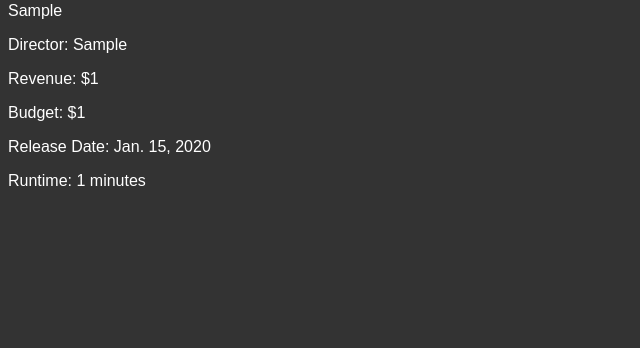
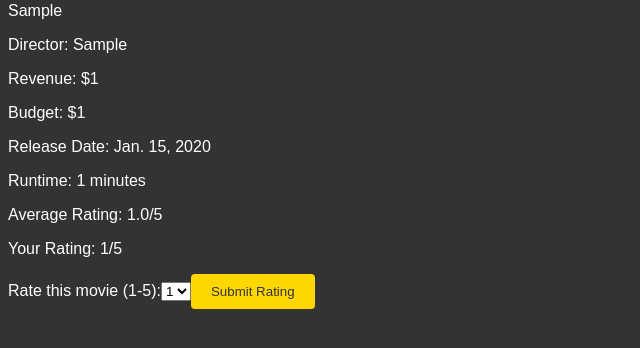
Before and after one commit to tahirkhan54321/Movie-Recommendation-Python, a Django app: page /movie/1 in a window 1280 px wide. Shown: the part 175-523 px from the top of the page, without its empty margins (0-640 px from the left). Run offline with Django 5.2, Linux system fonts and the light colour scheme; a user stored in the database is signed in; tables that the repository leaves empty hold one stand-in row (values such as "Sample post").

Commit message:
Added rating to movie_details Fixed updating problems for your rating and average rating

```diff
--- a/base/templates/movie_details.html
+++ b/base/templates/movie_details.html
@@ -31,6 +31,20 @@
     <p>Budget: ${{movie.budget}}</p>
     <p>Release Date: {{movie.release_date}}</p>
     <p>Runtime: {{movie.runtime}} minutes</p>
+    <p>Average Rating: {% if average_rating %}{{ average_rating|floatformat:1 }}/5{% else %}Not rated yet{% endif %}</p>
+    {% if user.is_authenticated %}
+        <p>Your Rating: {% if user_rating %}{{ user_rating }}/5 {% else %} You haven't rated this movie yet. {% endif %}</p>
+        <form method="post">
+            {% csrf_token %}
+            <label for="rating">Rate this movie (1-5):</label>
+            <select name="rating" id="rating">
+                {% for i in '12345' %}
+                    <option value="{{ i }}" {% if user_rating == i %}selected{% endif %}>{{ i }}</option>
+                {% endfor %}
+            </select>
+            <button type="submit">Submit Rating</button>
+        </form>
+    {% endif %}
 
 </body>
 </html>
--- a/base/views.py
+++ b/base/views.py
@@ -1,15 +1,17 @@
 # This file contains the Python functions (views) that handle HTTP requests and return responses,
 # such as rendering templates or returning JSON data.
 
+import re
+from django.shortcuts import render, redirect, get_object_or_404
+from django.db.models import Avg
+from django.http import HttpResponseRedirect
 from django.contrib import messages # for error messages
-from django.shortcuts import render, redirect, get_object_or_404
-from .forms import MovieForm, CreateUserForm
-import re
-from .utils import initialize_tfidf, find_similar_movies
 from django.contrib.auth.forms import UserCreationForm
 from django.contrib.auth import authenticate, login, logout
 from django.contrib.auth.decorators import login_required
-from .models import Movie
+from .forms import MovieForm, CreateUserForm
+from .utils import initialize_tfidf, find_similar_movies
+from .models import Movie, Rating
 
 # Global variables
 vectorizer = None
@@ -32,9 +34,45 @@ def movie_search(request):
 
     return render(request, 'movie_search.html', {'form': form, 'similar_movies': similar_movies})
 
+
 def movie_details(request, pk):
     movie = get_object_or_404(Movie, pk=pk)
-    context = {"movie": movie}
+
+    average_rating = Rating.objects.filter(movie=movie).aggregate(Avg('rating'))['rating__avg']
+    user_rating = None
+    if request.user.is_authenticated:
+        try:
+            user_rating = Rating.objects.get(user=request.user, movie=movie).rating
+        except Rating.DoesNotExist:
+            pass
+
+    if request.method == 'POST':
+        if not request.user.is_authenticated:
+            messages.error(request, "Please log in to rate movies.")
+        else:
+            rating_value = int(request.POST.get('rating'))
+            rating, created = Rating.objects.update_or_create(
+                user=request.user,
+                movie=movie,
+                defaults={'rating': rating_value}
+            )
+            if created:
+                messages.success(request, "Your rating has been submitted.")
+            else:
+                messages.success(request, "Your rating has been updated.")
+            average_rating = Rating.objects.filter(movie=movie).aggregate(Avg('rating'))['rating__avg']
+
+            # Update user_rating after submission
+            user_rating = rating_value
+
+        # Redirect to the same page to refresh the template
+        return HttpResponseRedirect(request.path_info)
+
+    context = {
+        "movie": movie,
+        "average_rating": average_rating,
+        "user_rating": user_rating,
+    }
     return render(request, "movie_details.html", context)
 
 def register(request):
```
